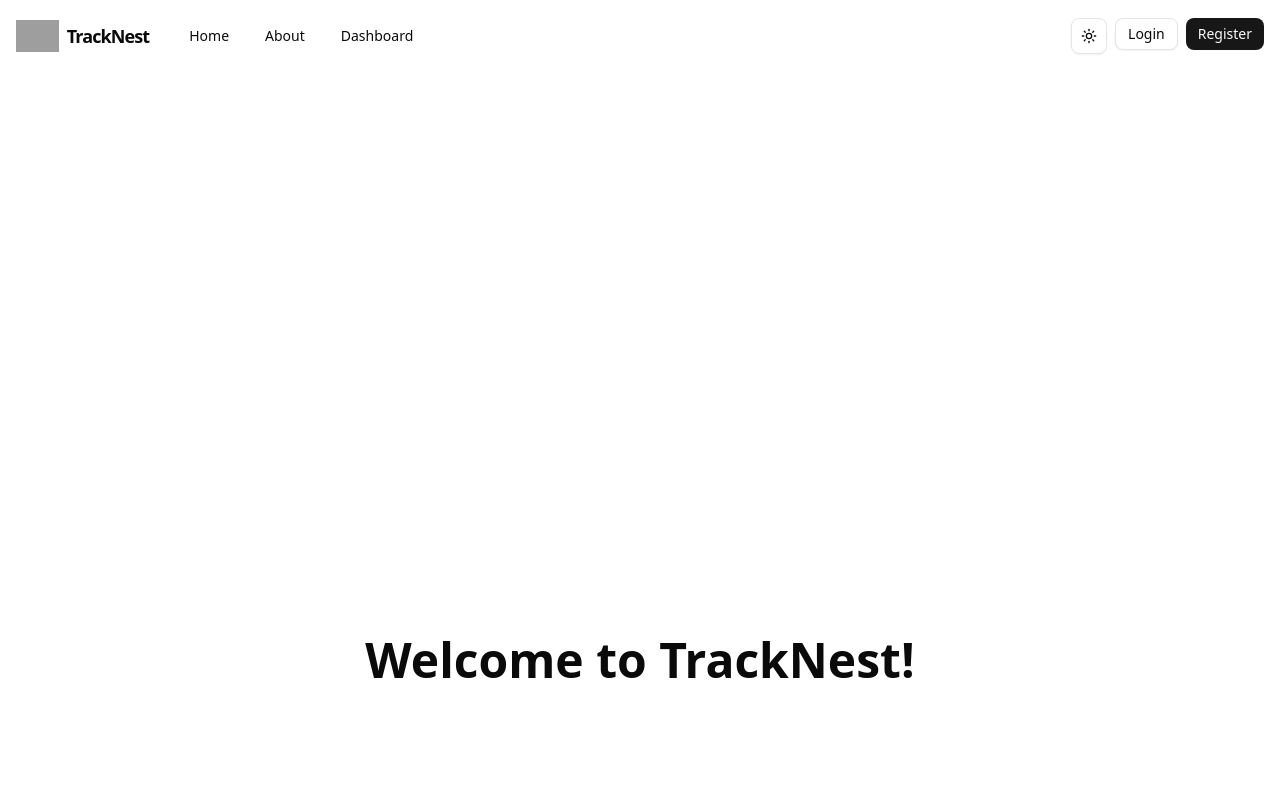
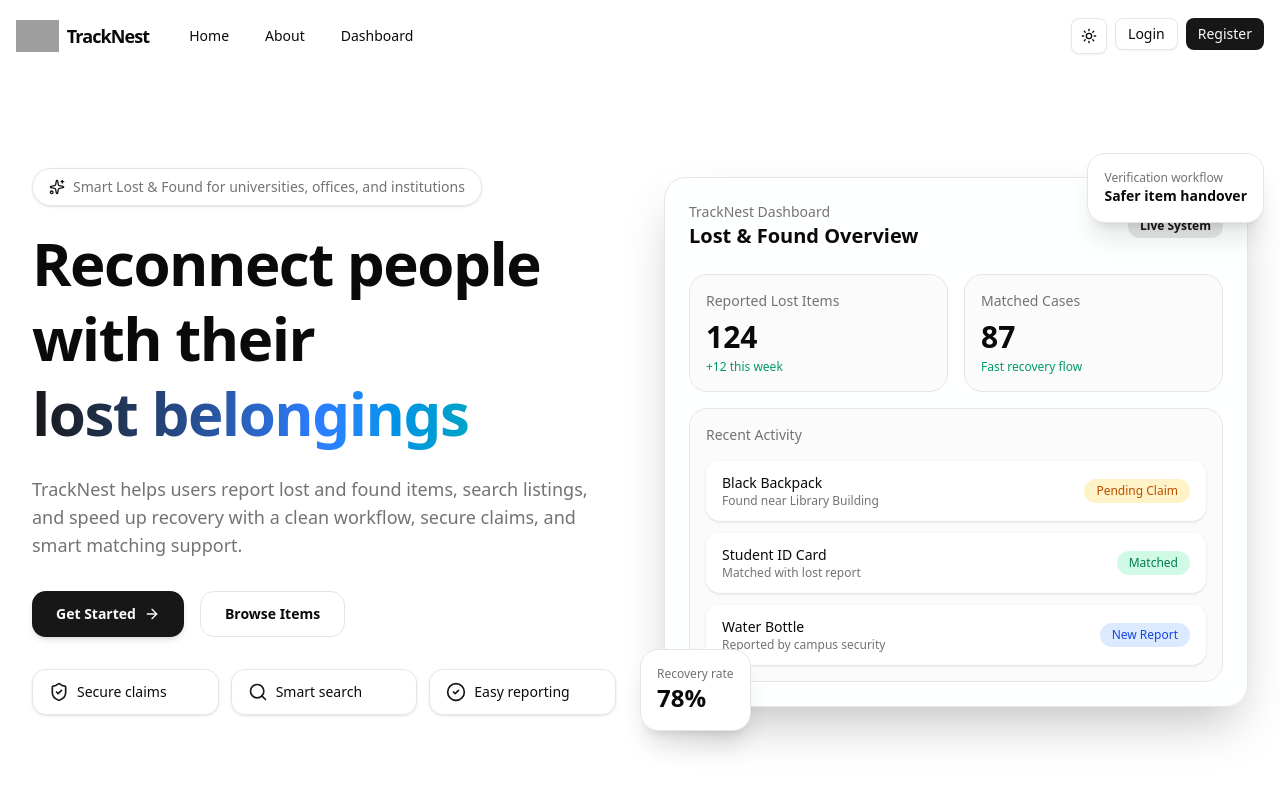
Before and after one commit to LHFahim/tracknest-frontend, a Next.js app: page / in a window 1280 px wide. Shown: the top 790 px of the page. Built offline with nearby package versions, Linux system fonts and the light colour scheme; grey boxes are pictures that could not be loaded.

Commit message:
Homepage design implementationo started

```diff
--- a/src/app/(commonLayout)/page.tsx
+++ b/src/app/(commonLayout)/page.tsx
@@ -1,16 +1,9 @@
-export default async function Home() {
+import HeroSection from '@/components/modules/home/hero-section';
+
+export default function HomePage() {
   return (
-    <div className="max-w-7xl mx-auto px-4">
-      <div className="mb-12 mt-8 h-[calc(100vh-80px)] flex flex-col justify-center">
-        <div className="relative w-full h-96 mb-6">
-          {/* NOTE: Hero Image */}
-        </div>
-        <h1 className={"text-5xl font-bold text-center mb-4"}>
-          Welcome to TrackNest!
-        </h1>
-      </div>
-
-      <div></div>
-    </div>
+    <main>
+      <HeroSection />
+    </main>
   );
 }
--- /dev/null
+++ b/src/components/modules/home/hero-section.tsx
@@ -0,0 +1,146 @@
+import Link from 'next/link';
+import { ArrowRight, CheckCircle2, Search, ShieldCheck, Sparkles } from 'lucide-react';
+
+export default function HeroSection() {
+  return (
+    <section className="relative overflow-hidden bg-background">
+      <div className="absolute inset-0 -z-10">
+        <div className="absolute left-1/2 top-0 h-[500px] w-[500px] -translate-x-1/2 rounded-full bg-primary/10 blur-3xl" />
+        <div className="absolute bottom-0 left-0 h-[300px] w-[300px] rounded-full bg-blue-500/10 blur-3xl" />
+        <div className="absolute right-0 top-1/3 h-[280px] w-[280px] rounded-full bg-emerald-500/10 blur-3xl" />
+      </div>
+
+      <div className="container mx-auto px-4 py-16 sm:px-6 lg:px-8 lg:py-24">
+        <div className="grid items-center gap-12 lg:grid-cols-2">
+          <div className="max-w-2xl">
+            <div className="mb-5 inline-flex items-center gap-2 rounded-full border border-border bg-background/80 px-4 py-2 text-sm text-muted-foreground shadow-sm backdrop-blur">
+              <Sparkles className="h-4 w-4 text-primary" />
+              Smart Lost &amp; Found for universities, offices, and institutions
+            </div>
+
+            <h1 className="text-4xl font-bold leading-tight tracking-tight text-foreground sm:text-5xl lg:text-6xl">
+              Reconnect people with their
+              <span className="block bg-gradient-to-r from-primary via-blue-500 to-emerald-500 bg-clip-text text-transparent">
+                lost belongings
+              </span>
+            </h1>
+
+            <p className="mt-6 max-w-xl text-base leading-7 text-muted-foreground sm:text-lg">
+              TrackNest helps users report lost and found items, search listings,
+              and speed up recovery with a clean workflow, secure claims, and
+              smart matching support.
+            </p>
+
+            <div className="mt-8 flex flex-col gap-4 sm:flex-row">
+              <Link
+                href="/login"
+                className="inline-flex items-center justify-center rounded-xl bg-primary px-6 py-3 text-sm font-semibold text-primary-foreground shadow-md transition hover:opacity-90"
+              >
+                Get Started
+                <ArrowRight className="ml-2 h-4 w-4" />
+              </Link>
+
+              <Link
+                href="/lost-items"
+                className="inline-flex items-center justify-center rounded-xl border border-border bg-background px-6 py-3 text-sm font-semibold text-foreground transition hover:bg-muted"
+              >
+                Browse Items
+              </Link>
+            </div>
+
+            <div className="mt-8 grid gap-3 sm:grid-cols-3">
+              <div className="flex items-center gap-2 rounded-xl border border-border bg-background/70 px-4 py-3 shadow-sm backdrop-blur">
+                <ShieldCheck className="h-5 w-5 text-primary" />
+                <span className="text-sm font-medium text-foreground">Secure claims</span>
+              </div>
+
+              <div className="flex items-center gap-2 rounded-xl border border-border bg-background/70 px-4 py-3 shadow-sm backdrop-blur">
+                <Search className="h-5 w-5 text-primary" />
+                <span className="text-sm font-medium text-foreground">Smart search</span>
+              </div>
+
+              <div className="flex items-center gap-2 rounded-xl border border-border bg-background/70 px-4 py-3 shadow-sm backdrop-blur">
+                <CheckCircle2 className="h-5 w-5 text-primary" />
+                <span className="text-sm font-medium text-foreground">Easy reporting</span>
+              </div>
+            </div>
+          </div>
+
+          <div className="relative">
+            <div className="relative rounded-3xl border border-border bg-background/90 p-6 shadow-2xl backdrop-blur">
+              <div className="mb-6 flex items-center justify-between">
+                <div>
+                  <p className="text-sm font-medium text-muted-foreground">TrackNest Dashboard</p>
+                  <h3 className="text-xl font-semibold text-foreground">Lost &amp; Found Overview</h3>
+                </div>
+                <div className="rounded-full bg-primary/10 px-3 py-1 text-xs font-semibold text-primary">
+                  Live System
+                </div>
+              </div>
+
+              <div className="grid gap-4 sm:grid-cols-2">
+                <div className="rounded-2xl border border-border bg-muted/40 p-4">
+                  <p className="text-sm text-muted-foreground">Reported Lost Items</p>
+                  <h4 className="mt-2 text-3xl font-bold text-foreground">124</h4>
+                  <p className="mt-1 text-xs text-emerald-600">+12 this week</p>
+                </div>
+
+                <div className="rounded-2xl border border-border bg-muted/40 p-4">
+                  <p className="text-sm text-muted-foreground">Matched Cases</p>
+                  <h4 className="mt-2 text-3xl font-bold text-foreground">87</h4>
+                  <p className="mt-1 text-xs text-emerald-600">Fast recovery flow</p>
+                </div>
+
+                <div className="rounded-2xl border border-border bg-muted/40 p-4 sm:col-span-2">
+                  <p className="text-sm text-muted-foreground">Recent Activity</p>
+
+                  <div className="mt-4 space-y-3">
+                    <div className="flex items-center justify-between rounded-xl bg-background px-4 py-3 shadow-sm">
+                      <div>
+                        <p className="text-sm font-medium text-foreground">Black Backpack</p>
+                        <p className="text-xs text-muted-foreground">Found near Library Building</p>
+                      </div>
+                      <span className="rounded-full bg-amber-100 px-3 py-1 text-xs font-medium text-amber-700">
+                        Pending Claim
+                      </span>
+                    </div>
+
+                    <div className="flex items-center justify-between rounded-xl bg-background px-4 py-3 shadow-sm">
+                      <div>
+                        <p className="text-sm font-medium text-foreground">Student ID Card</p>
+                        <p className="text-xs text-muted-foreground">Matched with lost report</p>
+                      </div>
+                      <span className="rounded-full bg-emerald-100 px-3 py-1 text-xs font-medium text-emerald-700">
+                        Matched
+                      </span>
+                    </div>
+
+                    <div className="flex items-center justify-between rounded-xl bg-background px-4 py-3 shadow-sm">
+                      <div>
+                        <p className="text-sm font-medium text-foreground">Water Bottle</p>
+                        <p className="text-xs text-muted-foreground">Reported by campus security</p>
+                      </div>
+                      <span className="rounded-full bg-blue-100 px-3 py-1 text-xs font-medium text-blue-700">
+                        New Report
+                      </span>
+                    </div>
+                  </div>
+                </div>
+              </div>
+            </div>
+
+            <div className="absolute -bottom-6 -left-6 hidden rounded-2xl border border-border bg-background p-4 shadow-xl md:block">
+              <p className="text-xs text-muted-foreground">Recovery rate</p>
+              <p className="text-2xl font-bold text-foreground">78%</p>
+            </div>
+
+            <div className="absolute -right-4 -top-6 hidden rounded-2xl border border-border bg-background p-4 shadow-xl md:block">
+              <p className="text-xs text-muted-foreground">Verification workflow</p>
+              <p className="text-sm font-semibold text-foreground">Safer item handover</p>
+            </div>
+          </div>
+        </div>
+      </div>
+    </section>
+  );
+}
```
Also changed, not shown: 1 other file (tests, documents, lock files or other folders).
